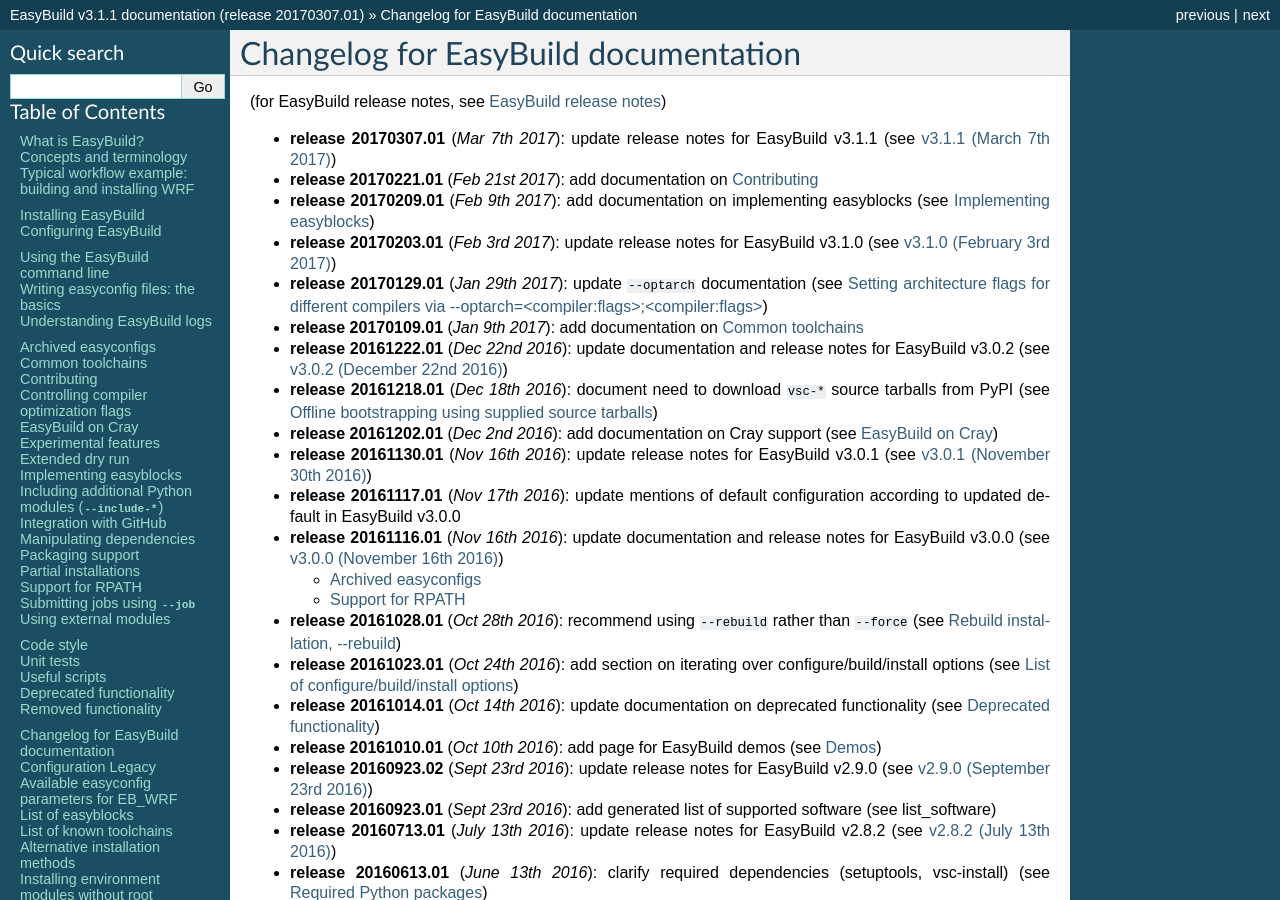
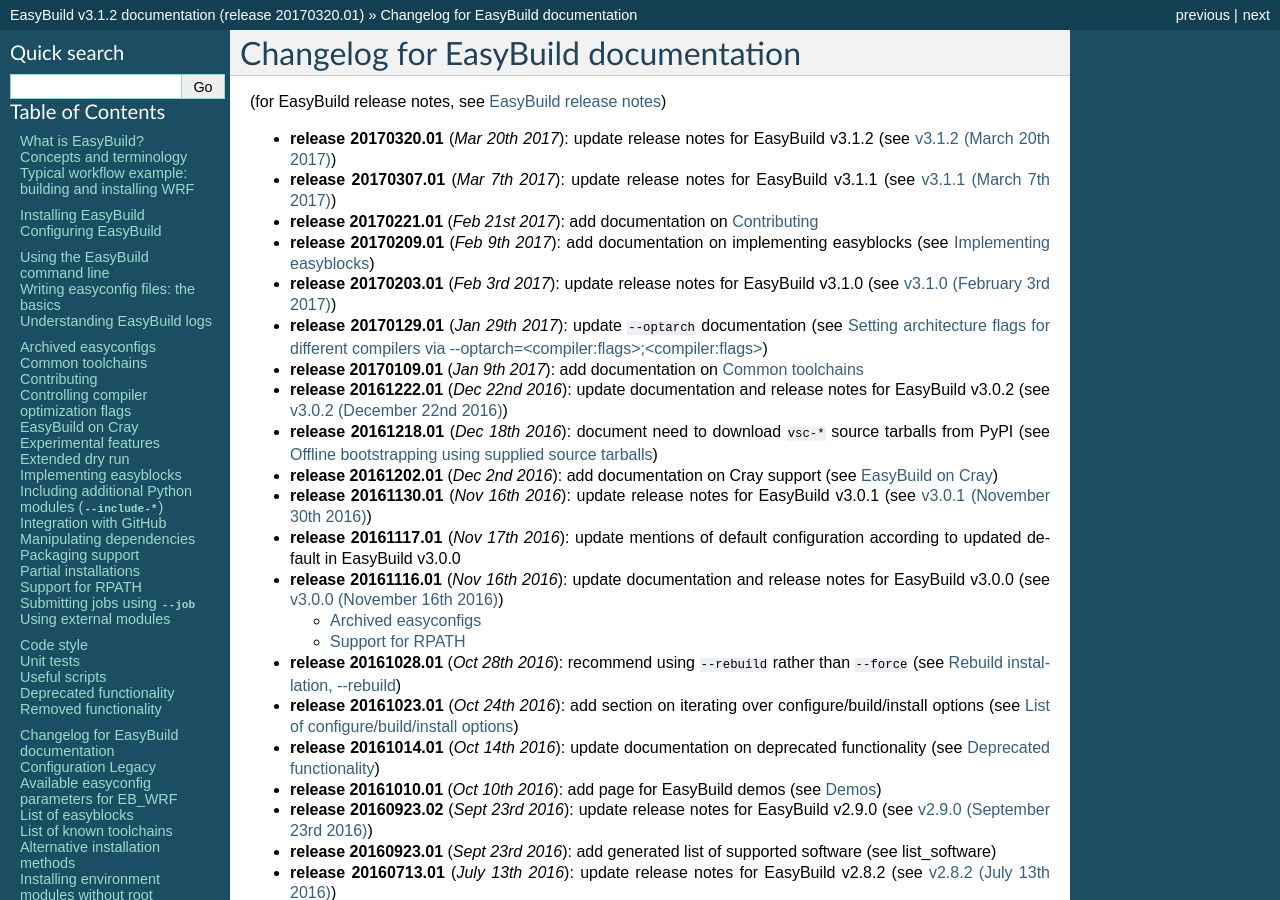
Before and after one commit to easybuilders/easybuild, a Sphinx documentation site: the page built from docs/Changelog.rst, in a window 1280 px wide and 900 px high. Built offline with Sphinx 7.4.7, drawn with Linux system fonts in a browser that asks for light colours; some of the changed text lies outside the part shown.

Commit message:
bump docs release for EasyBuild v3.1.2

```diff
--- a/docs/Changelog.rst
+++ b/docs/Changelog.rst
@@ -5,6 +5,7 @@
 
 (for EasyBuild release notes, see :ref:`release_notes`)
 
+* **release 20170320.01** (`Mar 20th 2017`): update release notes for EasyBuild v3.1.2 (see :ref:`release_notes_eb312`)
 * **release 20170307.01** (`Mar 7th 2017`): update release notes for EasyBuild v3.1.1 (see :ref:`release_notes_eb311`)
 * **release 20170221.01** (`Feb 21st 2017`): add documentation on :ref:`contributing`
 * **release 20170209.01** (`Feb 9th 2017`): add documentation on implementing easyblocks (see :ref:`implementing_easyblocks`)
--- a/docs/conf.py
+++ b/docs/conf.py
@@ -41,9 +41,9 @@
 # other places throughout the built documents.
 #
 # The short X.Y version.
-version = '3.1.1'  # this is meant to reference the version of EasyBuild
+version = '3.1.2'  # this is meant to reference the version of EasyBuild
 # The full version, including alpha/beta/rc tags.
-release = '20170307.01'  # this is meant to reference the version of the documentation itself
+release = '20170320.01'  # this is meant to reference the version of the documentation itself
 
 # There are two options for replacing |today|: either, you set today to some
 # non-false value, then it is used:
```
